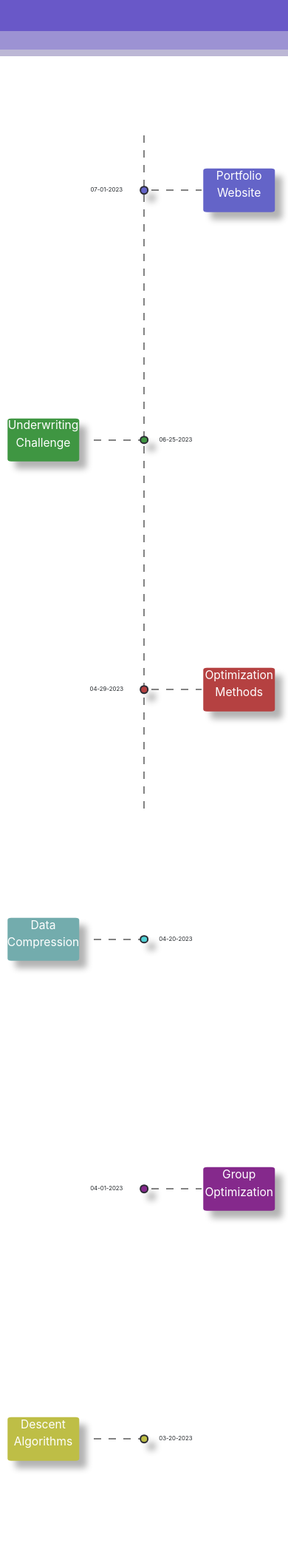
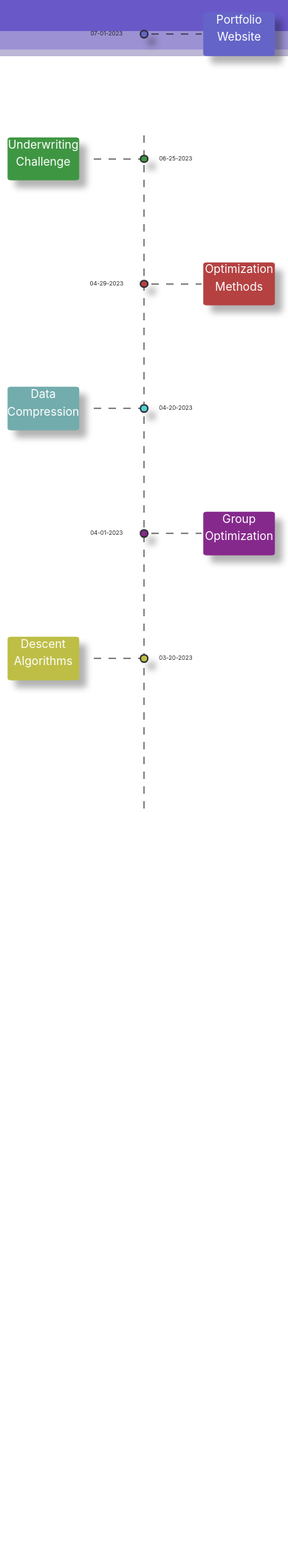
Before and after one commit to Delpen9/Ian-Dover-Personal-Website, a Flask app: page /timeline in a window 390 px wide. Shown: the part 165-2259 px from the top of the page at 74% size. Run offline with Flask 3, Linux system fonts and the light colour scheme; some libraries are stand-ins or nearby versions.

Commit message:
working some more on mobile mode

```diff
--- a/myportfolio/static/timeline_mobile.css
+++ b/myportfolio/static/timeline_mobile.css
@@ -46,7 +46,7 @@
 
     .date-1 {
         position: absolute;
-        top: 50vh;
+        top: 25vh;
         left: 37vw;
         transform: translate(-50%, -50%);
         width: 25vw; /* Adjust the size of the circle */
@@ -61,7 +61,7 @@
 
     .circle-1 {
         position: absolute;
-        top: 50vh; /* Adjust the desired vertical height */
+        top: 25vh; /* Adjust the desired vertical height */
         left: 50%;
         transform: translate(-50%, -50%);
         width: 3vw; /* Adjust the size of the circle */
@@ -84,7 +84,7 @@
 
     .right-dashed-line-1 {
         position: absolute;
-        top: 50vh;
+        top: 25vh;
         left: 50%;
         transform: translate(-0%, -50%);
         width: 20vw;
@@ -108,7 +108,7 @@
         font-size: 4vw;
 
         position: absolute;
-        top: 50vh;
+        top: 25vh;
         left: 83vw;
         transform: translate(-50%, -50%);
 
@@ -128,7 +128,7 @@
 
     .date-2 {
         position: absolute;
-        top: 90vh;
+        top: 45vh;
         left: 61vw;
         transform: translate(-50%, -50%);
         width: 25vw; /* Adjust the size of the circle */
@@ -143,7 +143,7 @@
 
     .circle-2 {
         position: absolute;
-        top: 90vh; /* Adjust the desired vertical height */
+        top: 45vh; /* Adjust the desired vertical height */
         left: 50%;
         transform: translate(-50%, -50%);
         width: 3vw; /* Adjust the size of the circle */
@@ -166,7 +166,7 @@
 
     .left-dashed-line-1 {
         position: absolute;
-        top: 90vh;
+        top: 45vh;
         left: 50%;
         transform: translate(-100%, -50%);
         width: 20vw;
@@ -190,7 +190,7 @@
         font-size: 4vw;
 
         position: absolute;
-        top: 90vh;
+        top: 45vh;
         left: 15vw;
         transform: translate(-50%, -50%);
 
@@ -210,7 +210,7 @@
 
     .date-3 {
         position: absolute;
-        top: 130vh;
+        top: 65vh;
         left: 37vw;
         transform: translate(-50%, -50%);
         width: 25vw; /* Adjust the size of the circle */
@@ -225,7 +225,7 @@
 
     .circle-3 {
         position: absolute;
-        top: 130vh; /* Adjust the desired vertical height */
+        top: 65vh; /* Adjust the desired vertical height */
         left: 50%;
         transform: translate(-50%, -50%);
         width: 3vw; /* Adjust the size of the circle */
@@ -248,7 +248,7 @@
 
     .right-dashed-line-2 {
         position: absolute;
-        top: 130vh;
+        top: 65vh;
         left: 50%;
         transform: translate(-0%, -50%);
         width: 20vw;
@@ -272,7 +272,7 @@
         font-size: 4vw;
 
         position: absolute;
-        top: 130vh;
+        top: 65vh;
         left: 83vw;
         transform: translate(-50%, -50%);
 
@@ -292,7 +292,7 @@
 
     .date-4 {
         position: absolute;
-        top: 170vh;
+        top: 85vh;
         left: 61vw;
         transform: translate(-50%, -50%);
         width: 25vw; /* Adjust the size of the circle */
@@ -307,7 +307,7 @@
 
     .circle-4 {
         position: absolute;
-        top: 170vh; /* Adjust the desired vertical height */
+        top: 85vh; /* Adjust the desired vertical height */
         left: 50%;
         transform: translate(-50%, -50%);
         width: 3vw; /* Adjust the size of the circle */
@@ -330,7 +330,7 @@
 
     .left-dashed-line-2 {
         position: absolute;
-        top: 170vh;
+        top: 85vh;
         left: 50%;
         transform: translate(-100%, -50%);
         width: 20vw;
@@ -354,7 +354,7 @@
         font-size: 4vw;
 
         position: absolute;
-        top: 170vh;
+        top: 85vh;
         left: 15vw;
         transform: translate(-50%, -50%);
 
@@ -374,7 +374,7 @@
 
     .date-5 {
         position: absolute;
-        top: 210vh;
+        top: 105vh;
         left: 37vw;
         transform: translate(-50%, -50%);
         width: 25vw; /* Adjust the size of the circle */
@@ -389,7 +389,7 @@
 
     .circle-5 {
         position: absolute;
-        top: 210vh; /* Adjust the desired vertical height */
+        top: 105vh; /* Adjust the desired vertical height */
         left: 50%;
         transform: translate(-50%, -50%);
         width: 3vw; /* Adjust the size of the circle */
@@ -412,7 +412,7 @@
 
     .right-dashed-line-3 {
         position: absolute;
-        top: 210vh;
+        top: 105vh;
         left: 50%;
         transform: translate(-0%, -50%);
         width: 20vw;
@@ -436,7 +436,7 @@
         font-size: 4vw;
 
         position: absolute;
-        top: 210vh;
+        top: 105vh;
         left: 83vw;
         transform: translate(-50%, -50%);
 
@@ -456,7 +456,7 @@
 
     .date-6 {
         position: absolute;
-        top: 250vh;
+        top: 125vh;
         left: 61vw;
         transform: translate(-50%, -50%);
         width: 25vw; /* Adjust the size of the circle */
@@ -471,7 +471,7 @@
 
     .circle-6 {
         position: absolute;
-        top: 250vh; /* Adjust the desired vertical height */
+        top: 125vh; /* Adjust the desired vertical height */
         left: 50%;
         transform: translate(-50%, -50%);
         width: 3vw; /* Adjust the size of the circle */
@@ -494,7 +494,7 @@
 
     .left-dashed-line-3 {
         position: absolute;
-        top: 250vh;
+        top: 125vh;
         left: 50%;
         transform: translate(-100%, -50%);
         width: 20vw;
@@ -518,7 +518,7 @@
         font-size: 4vw;
 
         position: absolute;
-        top: 250vh;
+        top: 125vh;
         left: 15vw;
         transform: translate(-50%, -50%);
 
```
